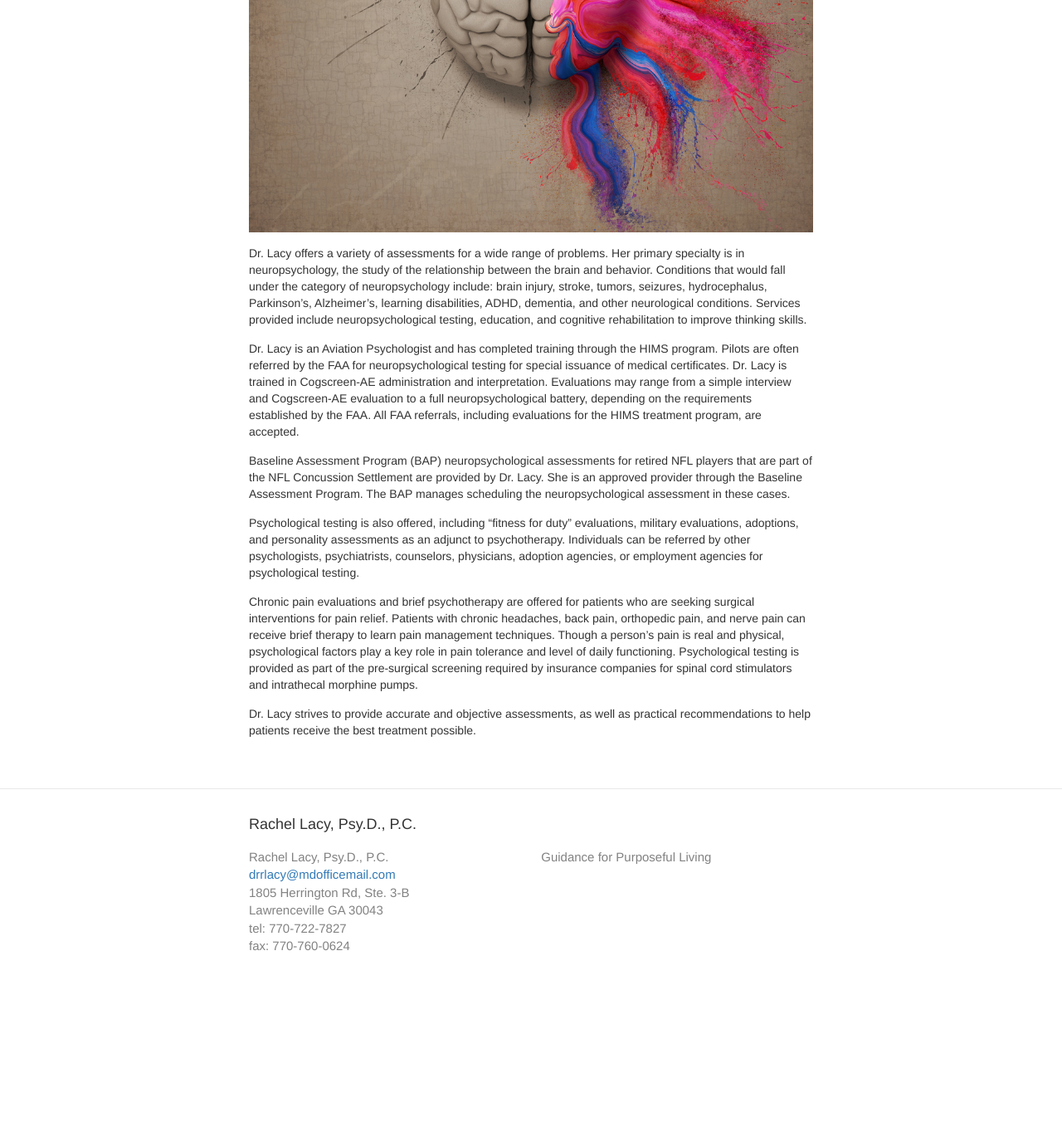
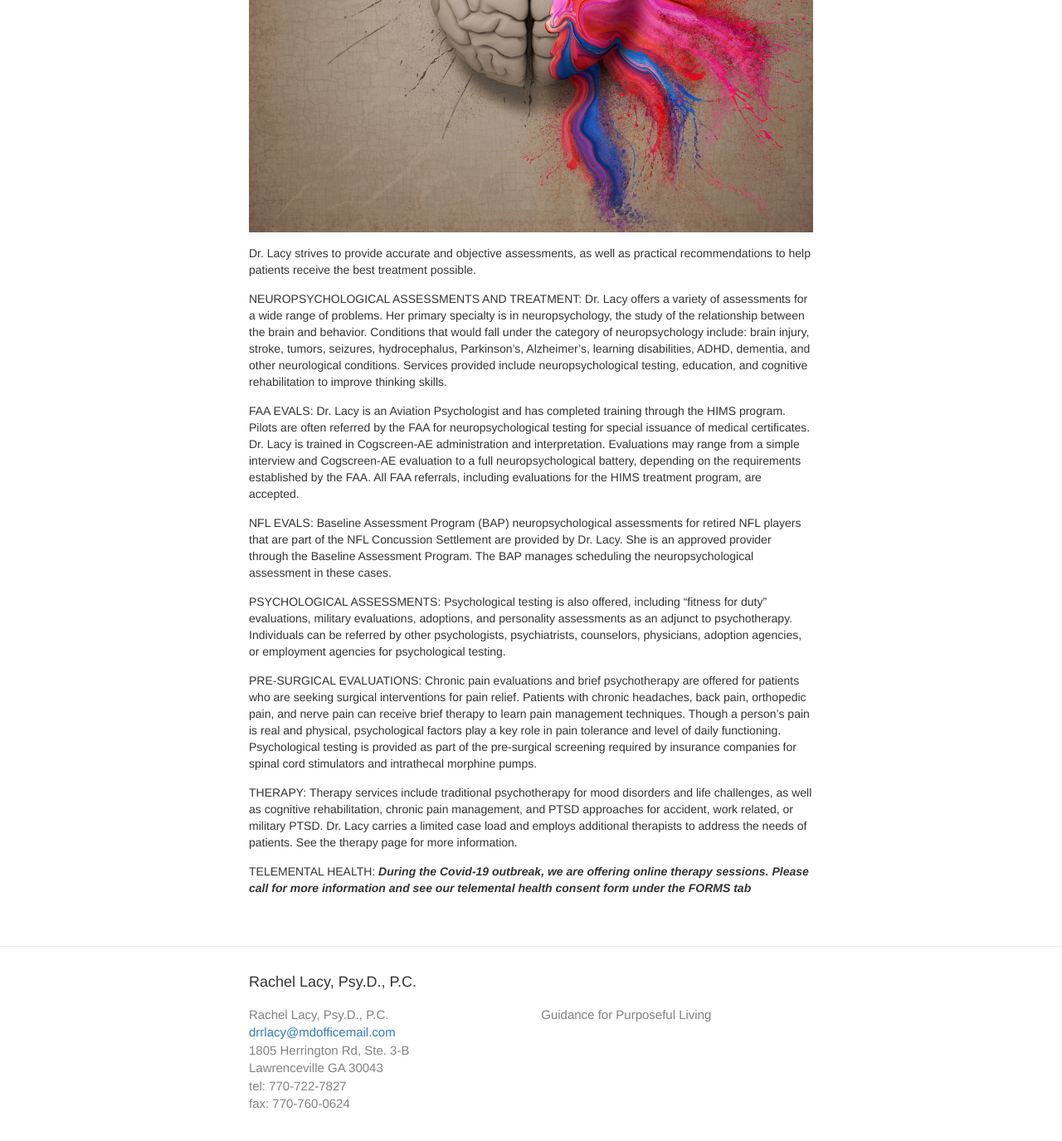
Before and after one commit to halcyon/renewedbrain.com, a Jekyll site: the page built from services.md, in a window 1280 px wide and 1400 px high, scrolled down 704 px. Shown: the top 1375 px of the window at 83% size. Built offline with Jekyll 4.4.1, drawn with Linux system fonts in a browser that asks for light colours; before the commit the page ends 1914 px from its top, so only the background shows below that.

Commit message:
update services

```diff
--- a/services.md
+++ b/services.md
@@ -6,14 +6,18 @@ weight: 1
 ---
 ![brain art](../images/brain-art.jpg)
 
-Dr. Lacy offers a variety of assessments for a wide range of problems.  Her primary specialty is in neuropsychology, the study of the relationship between the brain and behavior. Conditions that would fall under the category of neuropsychology include: brain injury, stroke, tumors, seizures, hydrocephalus, Parkinson’s, Alzheimer’s, learning disabilities, ADHD, dementia, and other neurological conditions.  Services provided include neuropsychological testing, education, and cognitive rehabilitation to improve thinking skills.
+Dr. Lacy strives to provide accurate and objective assessments, as well as practical recommendations to help patients receive the best treatment possible.
 
-Dr. Lacy is an Aviation Psychologist and has completed training through the HIMS program. Pilots are often referred by the FAA for neuropsychological testing for special issuance of medical certificates. Dr. Lacy is trained in Cogscreen-AE administration and interpretation. Evaluations may range from a simple interview and Cogscreen-AE evaluation to a full neuropsychological battery, depending on the requirements established by the FAA.  All FAA referrals, including evaluations for the HIMS treatment program, are accepted.
+NEUROPSYCHOLOGICAL ASSESSMENTS AND TREATMENT: Dr. Lacy offers a variety of assessments for a wide range of problems.  Her primary specialty is in neuropsychology, the study of the relationship between the brain and behavior. Conditions that would fall under the category of neuropsychology include: brain injury, stroke, tumors, seizures, hydrocephalus, Parkinson’s, Alzheimer’s, learning disabilities, ADHD, dementia, and other neurological conditions.  Services provided include neuropsychological testing, education, and cognitive rehabilitation to improve thinking skills.
 
-Baseline Assessment Program (BAP) neuropsychological assessments for retired NFL players that are part of the NFL Concussion Settlement are provided by Dr. Lacy.  She is an approved provider through the Baseline Assessment Program. The BAP manages scheduling the neuropsychological assessment in these cases.
+FAA EVALS: Dr. Lacy is an Aviation Psychologist and has completed training through the HIMS program. Pilots are often referred by the FAA for neuropsychological testing for special issuance of medical certificates. Dr. Lacy is trained in Cogscreen-AE administration and interpretation. Evaluations may range from a simple interview and Cogscreen-AE evaluation to a full neuropsychological battery, depending on the requirements established by the FAA.  All FAA referrals, including evaluations for the HIMS treatment program, are accepted.
 
-Psychological testing is also offered, including “fitness for duty” evaluations, military evaluations, adoptions, and personality assessments as an adjunct to psychotherapy.  Individuals can be referred by other psychologists, psychiatrists, counselors, physicians, adoption agencies, or employment agencies for psychological testing.
+NFL EVALS: Baseline Assessment Program (BAP) neuropsychological assessments for retired NFL players that are part of the NFL Concussion Settlement are provided by Dr. Lacy.  She is an approved provider through the Baseline Assessment Program. The BAP manages scheduling the neuropsychological assessment in these cases.
 
-Chronic pain evaluations and brief psychotherapy are offered for patients who are seeking surgical interventions for pain relief.  Patients with chronic headaches, back pain, orthopedic pain, and nerve pain can receive brief therapy to learn pain management techniques.  Though a person's pain is real and physical, psychological factors play a key role in pain tolerance and level of daily functioning.  Psychological testing is provided as part of the pre-surgical screening required by insurance companies for spinal cord stimulators and intrathecal morphine pumps.
+PSYCHOLOGICAL ASSESSMENTS: Psychological testing is also offered, including “fitness for duty” evaluations, military evaluations, adoptions, and personality assessments as an adjunct to psychotherapy.  Individuals can be referred by other psychologists, psychiatrists, counselors, physicians, adoption agencies, or employment agencies for psychological testing.
 
-Dr. Lacy strives to provide accurate and objective assessments, as well as practical recommendations to help patients receive the best treatment possible.
+PRE-SURGICAL EVALUATIONS: Chronic pain evaluations and brief psychotherapy are offered for patients who are seeking surgical interventions for pain relief.  Patients with chronic headaches, back pain, orthopedic pain, and nerve pain can receive brief therapy to learn pain management techniques.  Though a person's pain is real and physical, psychological factors play a key role in pain tolerance and level of daily functioning.  Psychological testing is provided as part of the pre-surgical screening required by insurance companies for spinal cord stimulators and intrathecal morphine pumps.
+
+THERAPY: Therapy services include traditional psychotherapy for mood disorders and life challenges, as well as cognitive rehabilitation, chronic pain management, and PTSD approaches for accident, work related, or military PTSD. Dr. Lacy carries a limited case load and employs additional therapists to address the needs of patients. See the therapy page for more information.
+
+TELEMENTAL HEALTH: ***During the Covid-19 outbreak, we are offering online therapy sessions. Please call for more information and see our telemental health consent form under the FORMS tab***
```
